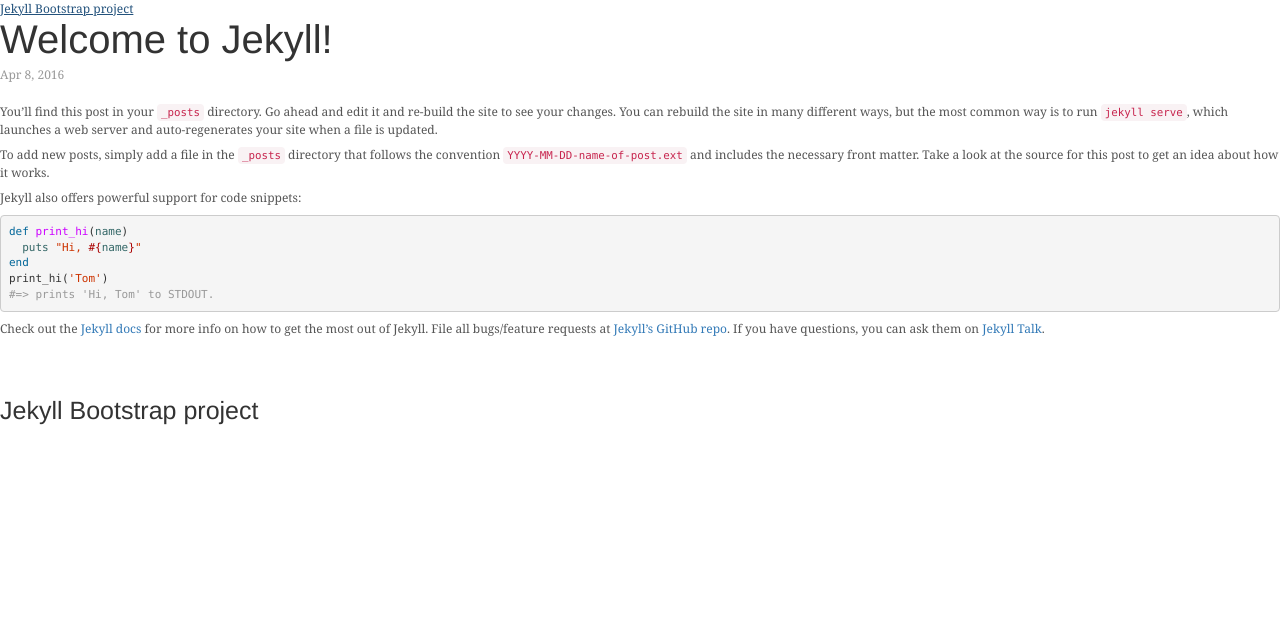
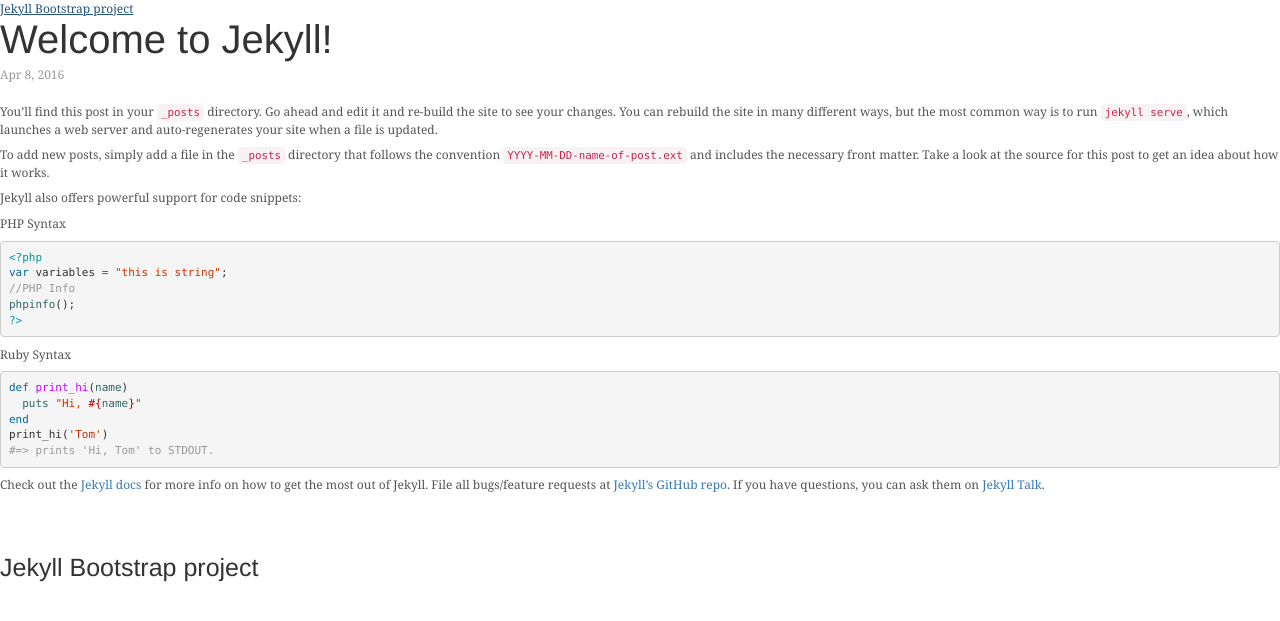
Before and after one commit to tuladhasum/tuladhasum.github.io, a Jekyll site: the page built from _posts/2016-04-08-welcome-to-jekyll.markdown, in a window 1280 px wide. Shown: the top 621 px of the page. Built offline with Jekyll 4.4.1, drawn with Linux system fonts in a browser that asks for light colours.

Commit message:
Update 2016-04-08-welcome-to-jekyll.markdown

```diff
--- a/_posts/2016-04-08-welcome-to-jekyll.markdown
+++ b/_posts/2016-04-08-welcome-to-jekyll.markdown
@@ -10,6 +10,16 @@
 
 Jekyll also offers powerful support for code snippets:
 
+PHP Syntax
+{% highlight php %}
+<?php
+var variables = "this is string";
+//PHP Info
+phpinfo();
+?>
+{% endhighlight %}
+
+Ruby Syntax
 {% highlight ruby %}
 def print_hi(name)
   puts "Hi, #{name}"
```
